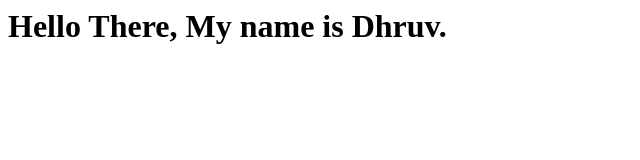
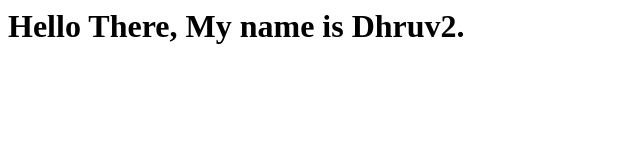
Before and after one commit to VrajNakum/test2, a plain HTML site: page index.html in a window 1280 px wide. Shown: the full height of the page, 0-640 px from the left. Drawn offline with Linux system fonts and the light colour scheme.

Commit message:
Update index.html

```diff
--- a/index.html
+++ b/index.html
@@ -4,7 +4,7 @@
   </head>
 <body>
     <h1>
-      Hello There, My name is Dhruv.
+      Hello There, My name is Dhruv2.
   </h1>
 </body>
 </html>
```
